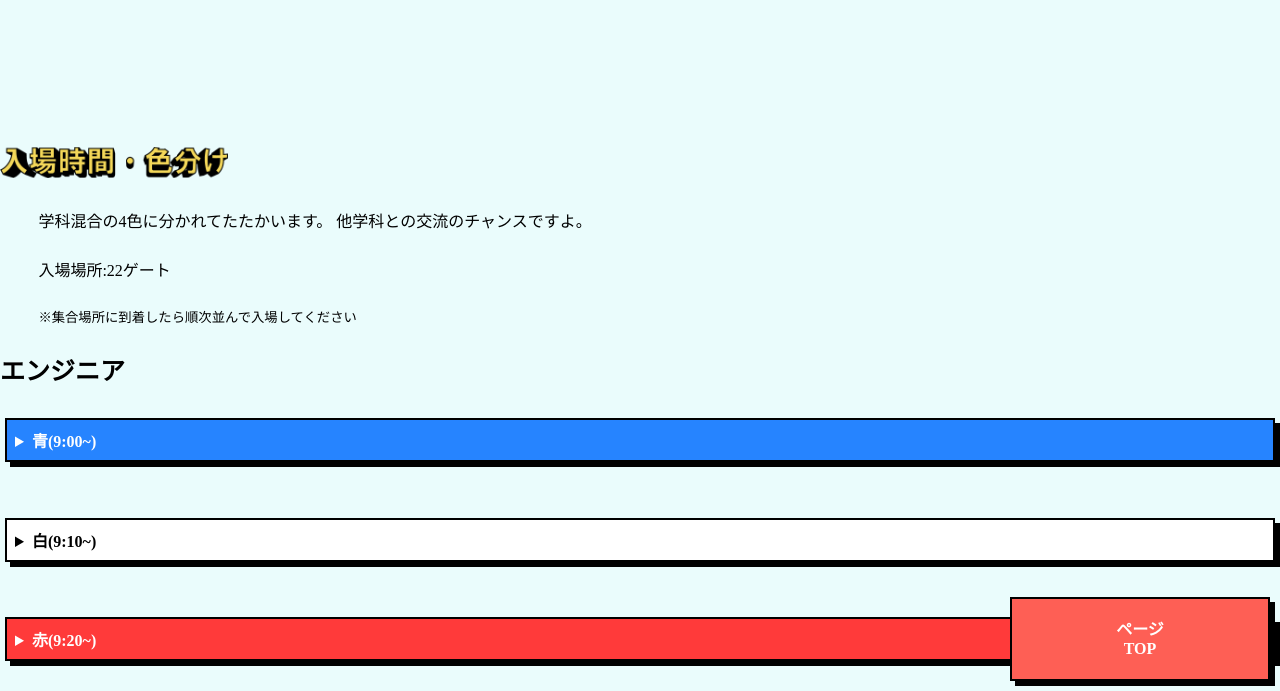
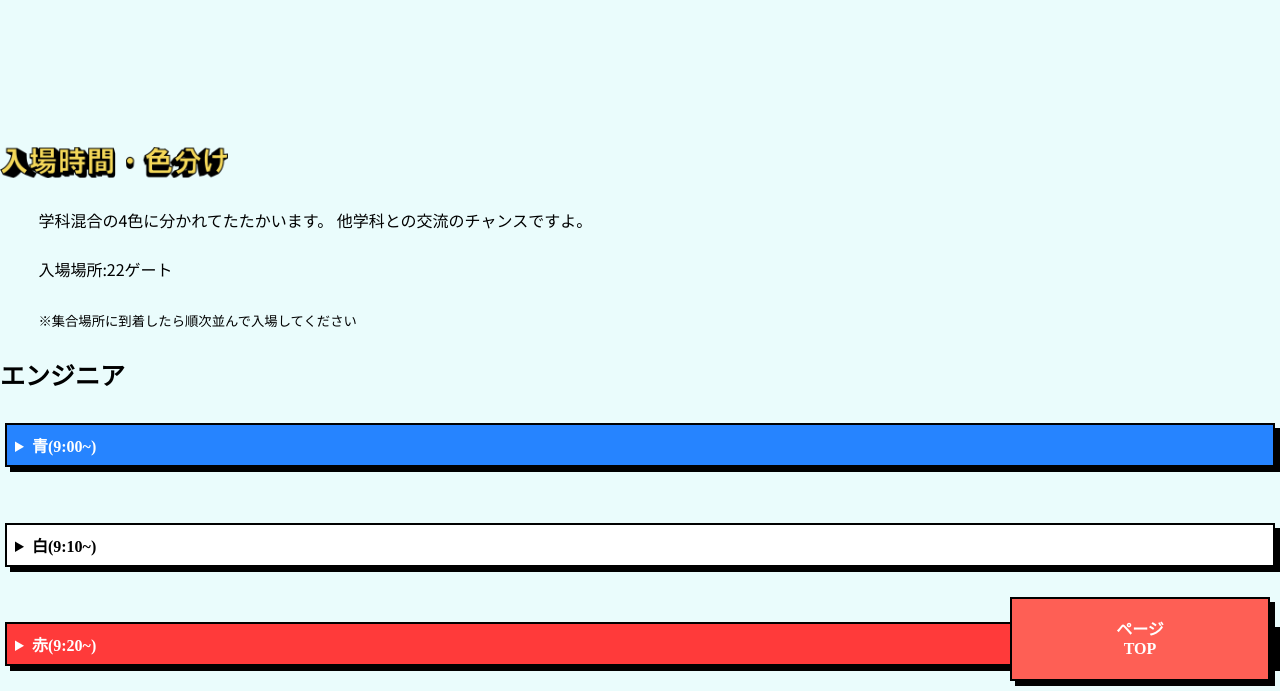
Before and after one commit to rin0428/supofes, a plain HTML site: page address/index.html in a window 1280 px wide. Shown: the part 109-800 px from the top of the page. Drawn offline with Linux system fonts and the light colour scheme.

Commit message:
‘123’

```diff
--- a/address/index.html
+++ b/address/index.html
@@ -6,6 +6,7 @@
     <meta name="viewport" content="width=device-width, initial-scale=1.0">
     <title>スポフェス2022 | 入場時間・色分け　アクセス</title>
     <link rel="stylesheet" href="../css/global.css" type="text/css" media="screen">
+    <link href="https://fonts.googleapis.com/css?family=Noto+Sans+JP" rel="stylesheet">
 </head>
 <body>
     <header class="header">
--- a/css/global.css
+++ b/css/global.css
@@ -1,6 +1,8 @@
 @charset "utf-8";
 
 /* 全体 */
+p, a, li{
+     font-family: "Noto Sans JP"; }
 *{
     padding: 0;
     margin: 0;
```
Also changed, not shown: dome/index.html (+1 -0 lines), index.html (+1 -0 lines), note/index.html (+1 -0 lines), time/index.html (+1 -0 lines), 1 other file.
